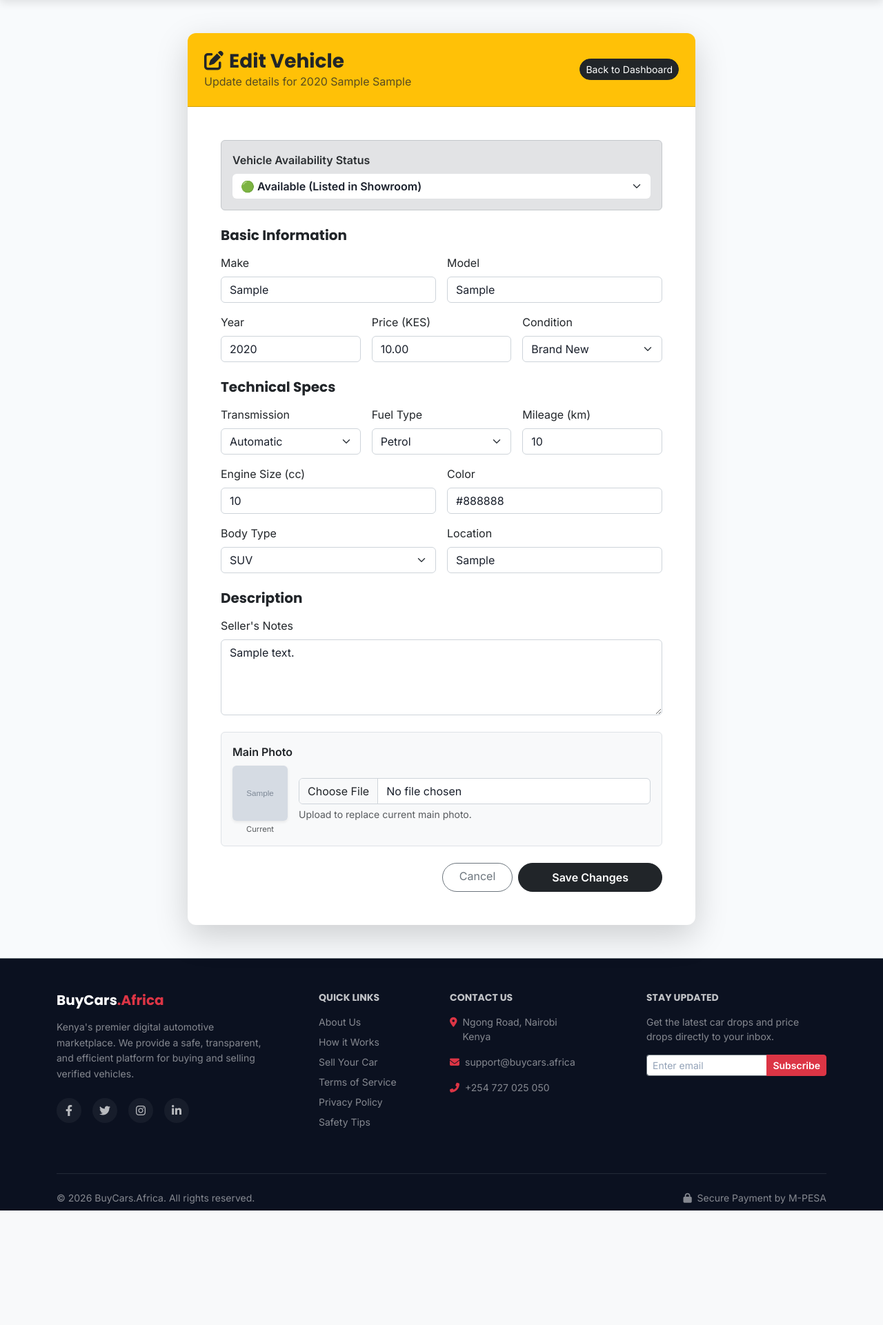
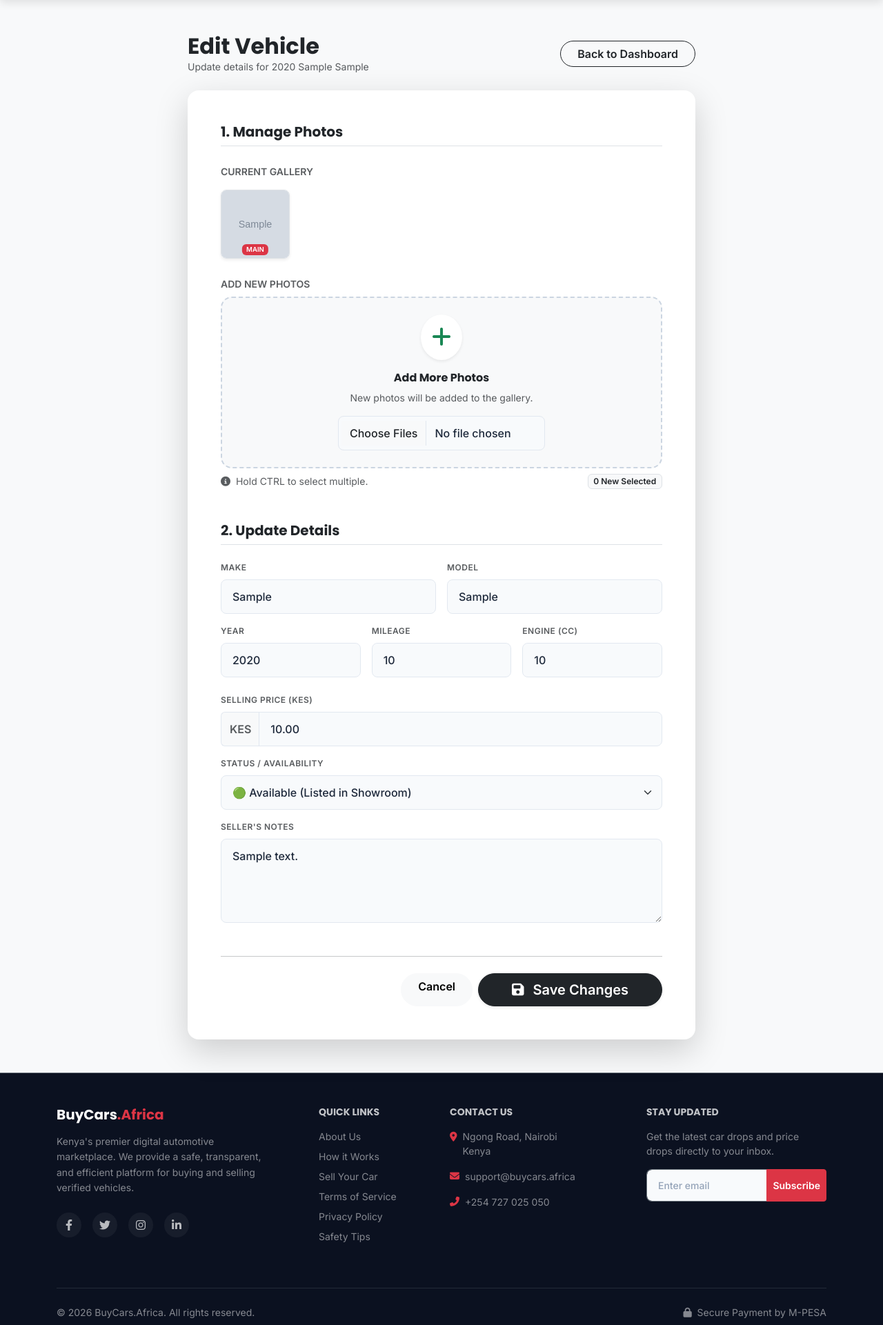
Before and after one commit to kelvinketer/buycars-africa, a Django app: page /dashboard/edit/1/ in a window 1280 px wide. Shown: the part 84-2005 px from the top of the page at 69% size. Before the commit the page ends 1839 px from the top, so only its background shows below. Run offline with Django 5.2, Linux system fonts and the light colour scheme; a user stored in the database is signed in; tables that the repository leaves empty hold one stand-in row (values such as "Sample post"); grey boxes marked "Sample" are stand-in pictures.

Commit message:
Update Edit Vehicle page: Show current gallery and allow adding multiple photos

```diff
--- a/templates/dealer/edit_car.html
+++ b/templates/dealer/edit_car.html
@@ -1,96 +1,196 @@
 {% extends 'base.html' %}
+{% load static %}
+{% load humanize %}
 
 {% block content %}
-<div class="container py-5">
+<div class="bg-light min-vh-100 py-5">
+    <div class="container">
+
         <div class="row justify-content-center">
             <div class="col-lg-8">
-            <div class="card border-0 shadow-lg">
-                <div class="card-header bg-warning text-dark p-4">
-                    <div class="d-flex justify-content-between align-items-center">
+
+                <div class="d-flex align-items-center justify-content-between mb-4">
                     <div>
-                            <h3 class="mb-0 fw-bold"><i class="fas fa-edit me-2"></i>Edit Vehicle</h3>
-                            <p class="mb-0 opacity-75">Update details for {{ car.year }} {{ car.make }} {{ car.model }}</p>
+                        <h2 class="fw-bold text-dark mb-0">Edit Vehicle</h2>
+                        <p class="text-muted mb-0 small">Update details for {{ car.year }} {{ car.make }} {{ car.model }}</p>
                     </div>
-                        <a href="{% url 'dealer_dashboard' %}" class="btn btn-dark btn-sm rounded-pill">Back to Dashboard</a>
+                    <a href="{% url 'dealer_dashboard' %}" class="btn btn-outline-dark rounded-pill px-4 fw-bold">
+                        Back to Dashboard
+                    </a>
+                </div>
+
+                <div class="card border-0 shadow-lg rounded-4 overflow-hidden">
+                    <div class="card-body p-4 p-lg-5">
+
+                        <form method="post" enctype="multipart/form-data">
+                            {% csrf_token %}
+
+                            <div class="mb-5">
+                                <h5 class="fw-bold text-dark border-bottom pb-2 mb-4">1. Manage Photos</h5>
+
+                                <label class="fw-bold small text-muted text-uppercase mb-3">Current Gallery</label>
+                                <div class="d-flex gap-2 flex-wrap mb-4">
+                                    {% for img in car.images.all %}
+                                        <div class="position-relative rounded-3 overflow-hidden border shadow-sm" style="width: 100px; height: 100px;">
+                                            <img src="{{ img.image.url }}" class="w-100 h-100 object-fit-cover">
+                                            {% if img.is_main %}
+                                                <span class="position-absolute bottom-0 start-50 translate-middle-x badge bg-danger mb-1" style="font-size: 0.6rem;">MAIN</span>
+                                            {% endif %}
+                                        </div>
+                                    {% empty %}
+                                        <div class="text-muted small fst-italic">No photos uploaded yet.</div>
+                                    {% endfor %}
+                                </div>
+
+                                <label class="fw-bold small text-muted text-uppercase mb-2">Add New Photos</label>
+                                <div class="bg-light border border-2 border-dashed rounded-4 p-4 text-center position-relative hover-scale" style="border-style: dashed !important; border-color: #cbd5e1 !important;">
+
+                                    <div id="imagePreviewContainer" class="d-flex flex-wrap gap-2 justify-content-center mb-3 d-none">
+                                        </div>
+
+                                    <div id="uploadPrompt">
+                                        <div class="mb-3">
+                                            <span class="bg-white p-3 rounded-circle shadow-sm d-inline-block">
+                                                <i class="fas fa-plus fa-2x text-success"></i>
+                                            </span>
+                                        </div>
+                                        <h6 class="fw-bold text-dark">Add More Photos</h6>
+                                        <p class="text-muted small mb-3">New photos will be added to the gallery.</p>
+                                    </div>
+
+                                    <div class="d-inline-block position-relative" style="max-width: 300px; margin: 0 auto; z-index: 10;">
+                                        {{ form.image }}
+                                    </div>
+                                </div>
+                                <div class="d-flex justify-content-between align-items-center mt-2">
+                                    <small class="text-muted"><i class="fas fa-info-circle me-1"></i> Hold CTRL to select multiple.</small>
+                                    <span id="photoCounter" class="badge bg-light text-dark border">0 New Selected</span>
                                 </div>
                             </div>
 
-                <div class="card-body p-4 p-md-5">
-                    <form method="POST" enctype="multipart/form-data">
-                        {% csrf_token %}
+                            <div class="mb-5">
+                                <h5 class="fw-bold text-dark border-bottom pb-2 mb-4">2. Update Details</h5>
 
-                        <div class="alert alert-secondary mb-4">
-                            <label class="form-label fw-bold">Vehicle Availability Status</label>
-                            <select name="status" class="form-select border-0 fw-bold text-dark">
+                                <div class="row g-3 mb-4">
+                                    <div class="col-md-6">
+                                        <label class="form-label fw-bold small text-uppercase text-muted">Make</label>
+                                        {{ form.make }}
+                                    </div>
+                                    <div class="col-md-6">
+                                        <label class="form-label fw-bold small text-uppercase text-muted">Model</label>
+                                        {{ form.model }}
+                                    </div>
+                                    <div class="col-md-4">
+                                        <label class="form-label fw-bold small text-uppercase text-muted">Year</label>
+                                        {{ form.year }}
+                                    </div>
+                                    <div class="col-md-4">
+                                        <label class="form-label fw-bold small text-uppercase text-muted">Mileage</label>
+                                        {{ form.mileage }}
+                                    </div>
+                                    <div class="col-md-4">
+                                        <label class="form-label fw-bold small text-uppercase text-muted">Engine (cc)</label>
+                                        {{ form.engine_size }}
+                                    </div>
+                                </div>
+
+                                <div class="mb-3">
+                                    <label class="form-label fw-bold small text-uppercase text-muted">Selling Price (KES)</label>
+                                    <div class="input-group">
+                                        <span class="input-group-text fw-bold bg-light border-end-0 text-muted">KES</span>
+                                        {{ form.price }}
+                                    </div>
+                                </div>
+
+                                <div class="mb-3">
+                                    <label class="form-label fw-bold small text-uppercase text-muted">Status / Availability</label>
+                                    <select name="status" class="form-select bg-light">
                                         <option value="AVAILABLE" {% if car.status == 'AVAILABLE' %}selected{% endif %}>🟢 Available (Listed in Showroom)</option>
-                                <option value="RESERVED" {% if car.status == 'RESERVED' %}selected{% endif %}>🟡 Reserved (Marked as Reserved)</option>
-                                <option value="SOLD" {% if car.status == 'SOLD' %}selected{% endif %}>🔴 Sold (Hidden from Public Search)</option>
+                                        <option value="RESERVED" {% if car.status == 'RESERVED' %}selected{% endif %}>🟡 Reserved</option>
+                                        <option value="SOLD" {% if car.status == 'SOLD' %}selected{% endif %}>🔴 Sold (Hidden from Search)</option>
                                     </select>
                                 </div>
 
-                        <h5 class="fw-bold mb-3">Basic Information</h5>
-                        <div class="row g-3 mb-4">
-                            <div class="col-md-6"><label class="form-label">Make</label> {{ form.make }} </div>
-                            <div class="col-md-6"><label class="form-label">Model</label> {{ form.model }} </div>
-                            <div class="col-md-4"><label class="form-label">Year</label> {{ form.year }} </div>
-                            <div class="col-md-4"><label class="form-label">Price (KES)</label> {{ form.price }} </div>
-                            <div class="col-md-4"><label class="form-label">Condition</label> {{ form.condition }} </div>
-                        </div>
-
-                        <h5 class="fw-bold mb-3">Technical Specs</h5>
-                        <div class="row g-3 mb-4">
-                            <div class="col-md-4"><label class="form-label">Transmission</label> {{ form.transmission }} </div>
-                            <div class="col-md-4"><label class="form-label">Fuel Type</label> {{ form.fuel_type }} </div>
-                            <div class="col-md-4"><label class="form-label">Mileage (km)</label> {{ form.mileage }} </div>
-                            <div class="col-md-6"><label class="form-label">Engine Size (cc)</label> {{ form.engine_size }} </div>
-                            <div class="col-md-6"><label class="form-label">Color</label> {{ form.color }} </div>
-                            <div class="col-md-6"><label class="form-label">Body Type</label> {{ form.body_type }} </div>
-                            <div class="col-md-6"><label class="form-label">Location</label> {{ form.location }} </div>
-                        </div>
-
-                        <h5 class="fw-bold mb-3">Description</h5>
-                        <div class="mb-4">
-                            <label class="form-label">Seller's Notes</label>
+                                <div class="mb-3">
+                                    <label class="form-label fw-bold small text-uppercase text-muted">Seller's Notes</label>
                                     {{ form.description }}
-                        </div>
-
-                        <div class="mb-4 p-3 bg-light rounded border">
-                            <label class="form-label fw-bold">Main Photo</label>
-                            <div class="d-flex align-items-center gap-3">
-                                {% if car.images.first %}
-                                    <div class="text-center">
-                                        <img src="{{ car.images.first.image.url }}" alt="Current" class="rounded shadow-sm" style="height: 80px; width: 80px; object-fit: cover;">
-                                        <small class="text-muted d-block mt-1" style="font-size: 0.7rem;">Current</small>
-                                    </div>
-                                {% endif %}
-                                <div class="flex-grow-1">
-                                    <input type="file" name="image" class="form-control">
-                                    <div class="form-text small">Upload to replace current main photo.</div>
-                                </div>
                                 </div>
                             </div>
 
+                            <hr class="my-4">
+
                             <div class="d-grid gap-2 d-md-flex justify-content-md-end">
-                            <a href="{% url 'dealer_dashboard' %}" class="btn btn-outline-secondary px-4 rounded-pill">Cancel</a>
-                            <button type="submit" class="btn btn-dark px-5 py-2 fw-bold rounded-pill">Save Changes</button>
+                                <a href="{% url 'dealer_dashboard' %}" class="btn btn-light rounded-pill px-4 fw-bold">Cancel</a>
+                                <button type="submit" class="btn btn-dark btn-lg rounded-pill fw-bold shadow-sm px-5">
+                                    <i class="fas fa-save me-2"></i> Save Changes
+                                </button>
                             </div>
+
                         </form>
                     </div>
+                </div>
+
             </div>
         </div>
     </div>
 </div>
 
 <script>
-    // Ensure Bootstrap styling applies to Django rendered fields
-    document.querySelectorAll('input, select, textarea').forEach(function(input) {
-        if (!input.classList.contains('form-control') && !input.classList.contains('form-select')) {
-            if (input.tagName === 'SELECT') {
-                input.classList.add('form-select');
-            } else if (input.type !== 'checkbox' && input.type !== 'file') {
-                input.classList.add('form-control');
+    // Image Preview Logic (Same as Add Car)
+    document.addEventListener('DOMContentLoaded', function() {
+        const imageInput = document.querySelector('input[type="file"]');
+        const previewContainer = document.getElementById('imagePreviewContainer');
+        const uploadPrompt = document.getElementById('uploadPrompt');
+        const photoCounter = document.getElementById('photoCounter');
+
+        if (imageInput) {
+            imageInput.addEventListener('change', function(e) {
+                const files = e.target.files;
+
+                // Update Counter
+                photoCounter.innerText = `${files.length} New Selected`;
+                if(files.length > 0) {
+                    photoCounter.classList.remove('bg-light', 'text-dark');
+                    photoCounter.classList.add('bg-success', 'text-white');
+                } else {
+                    photoCounter.classList.add('bg-light', 'text-dark');
+                    photoCounter.classList.remove('bg-success', 'text-white');
                 }
+
+                // Clear previews
+                previewContainer.innerHTML = '';
+
+                if (files.length > 0) {
+                    previewContainer.classList.remove('d-none');
+                    uploadPrompt.classList.add('d-none');
+
+                    Array.from(files).forEach(file => {
+                        const reader = new FileReader();
+                        reader.onload = function(e) {
+                            const img = document.createElement('img');
+                            img.src = e.target.result;
+                            img.className = 'rounded-3 shadow-sm object-fit-cover border';
+                            img.style.width = '80px';
+                            img.style.height = '80px';
+                            previewContainer.appendChild(img);
+                        }
+                        reader.readAsDataURL(file);
+                    });
+                } else {
+                    previewContainer.classList.add('d-none');
+                    uploadPrompt.classList.remove('d-none');
+                }
+            });
         }
     });
 </script>
+
+<style>
+    .form-label { margin-bottom: 0.5rem; display: block; letter-spacing: 0.5px; font-size: 0.75rem; }
+    .form-control, .form-select { background-color: #f8fafc !important; border: 1px solid #e2e8f0; padding: 0.75rem 1rem; border-radius: 8px; font-weight: 500; color: #1e293b !important; }
+    .form-control:focus, .form-select:focus { background-color: #ffffff !important; border-color: #dc3545; box-shadow: 0 0 0 4px rgba(220, 53, 69, 0.1); }
+    .input-group-text { background-color: #f1f5f9; border-color: #e2e8f0; color: #64748b; }
+    .hover-scale { transition: transform 0.2s; }
+    .hover-scale:hover { transform: scale(1.01); border-color: #0f172a !important; }
+</style>
 {% endblock %}
```
Lines whose indentation alone changed are shown as unchanged.
